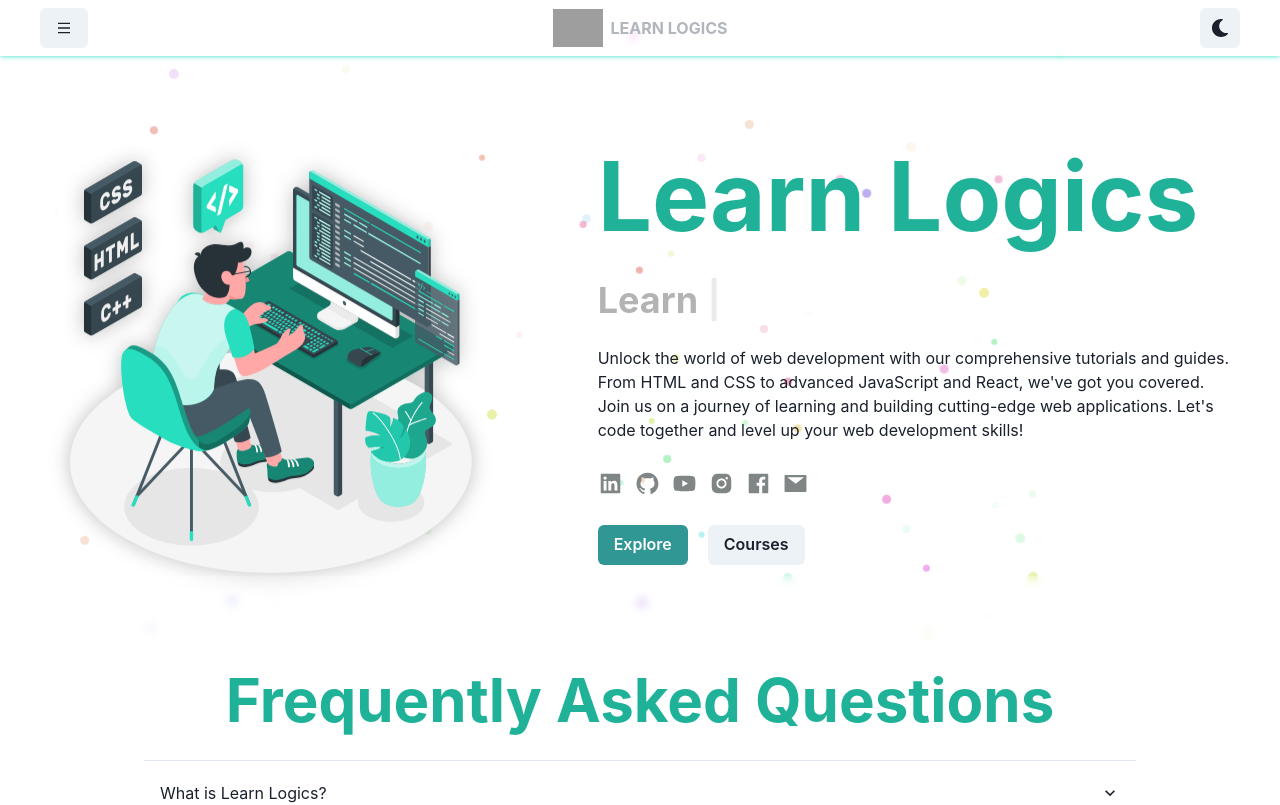
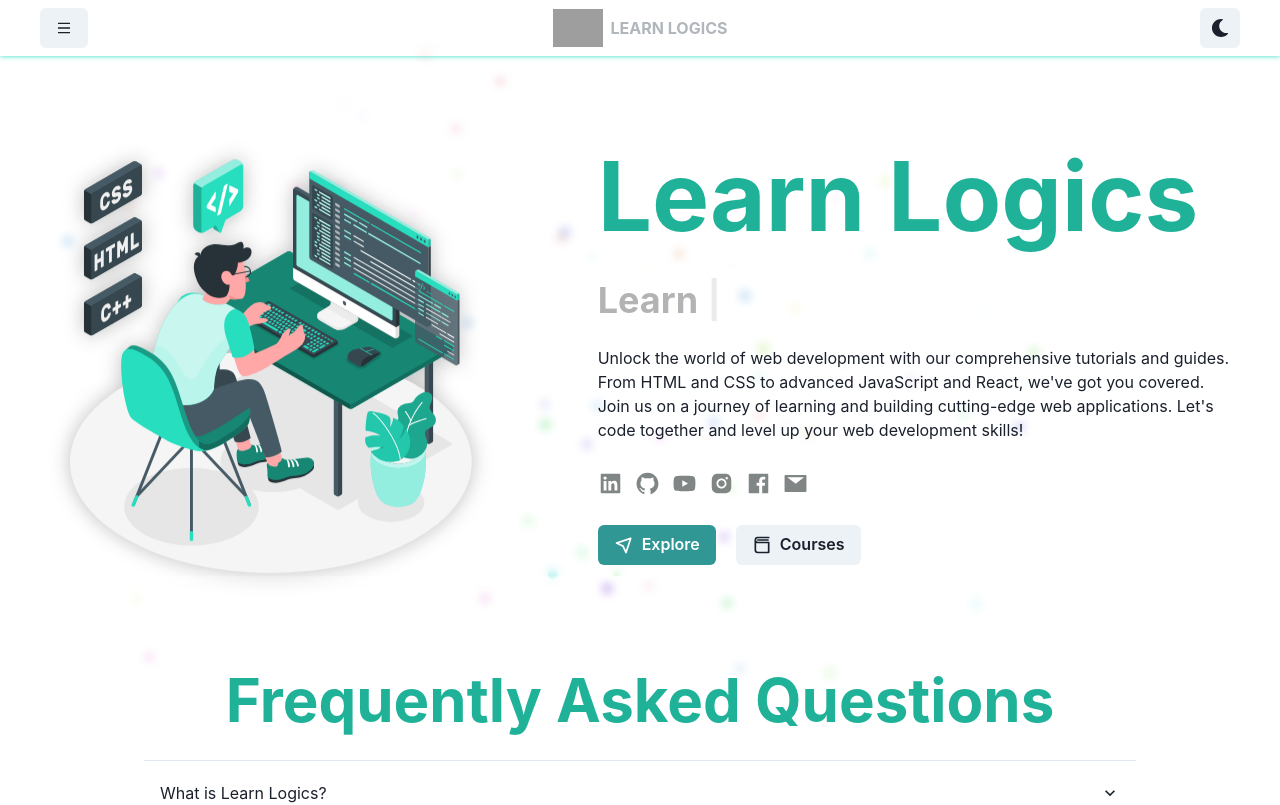
Before and after one commit to DeependraParmar/Learn-Logics, a React (Create React App) app: page / in a window 1280 px wide. Shown: the top 805 px of the page. Built offline with nearby package versions, Linux system fonts and the light colour scheme; grey boxes are pictures that could not be loaded.

Commit message:
Filters & Positions Fixed

```diff
--- a/src/App.js
+++ b/src/App.js
@@ -22,6 +22,8 @@ import CoursesAdmin from './components/Admin/Courses/CoursesAdmin';
 import Users from './components/Admin/Users/Users';
 import CreateCourse from './components/Admin/CreateCourse/CreateCourse';
 import { Toaster } from 'react-hot-toast';
+import BlogsHome from './components/Blogs/BlogsHome';
+import BlogDetails from './components/Blogs/BlogDetails';
 
 function App() {
   window.addEventListener('contextmenu', (e) => {
@@ -45,6 +47,8 @@ function App() {
         <Route path='/termsandconditions' element={<TermsAndConditions />} />
 
         <Route path='/about' element={<About />} />
+        <Route path='/blogs' element={<BlogsHome />} />
+        <Route path='/blogs/:id' element={<BlogDetails />} />
 
         <Route path='/forgetpassword' element={<ForgetPassword />} />
         <Route path='/resetpassword/:token' element = {<ResetPassword />} />
--- a/src/components/About/About.jsx
+++ b/src/components/About/About.jsx
@@ -12,7 +12,7 @@ const About = () => {
   return (
     <>
       <Particles />
-      <Container maxW="container.xl" paddingTop={'7rem'} paddingBottom={'3rem'} >
+      <Container maxW="container.xl" backdropFilter={'blur(5px)'} paddingTop={'7rem'} paddingBottom={'3rem'} >
         <Heading textAlign={['center']} fontSize={['4xl', '5xl', '5xl', '5xl']} >About Me</Heading>
         <Stack justifyContent={['center', 'center', 'flex-start', 'flex-start']} direction={['column', 'column', 'row', 'row']} spacing={['5', '10']} padding={'8'} >
 
--- /dev/null
+++ b/src/components/Blogs/BlogDetails.jsx
@@ -0,0 +1,11 @@
+import React from 'react'
+
+const BlogDetails = () => {
+  return (
+    <>
+
+    </>
+  )
+}
+
+export default BlogDetails
--- /dev/null
+++ b/src/components/Blogs/BlogsHome.jsx
@@ -0,0 +1,17 @@
+import { Container, Heading } from '@chakra-ui/react'
+import React from 'react'
+import Particles from '../Home/Particles'
+
+const BlogsHome = () => {
+  return (
+    <>
+    <Particles />
+        <Container backdropFilter={'blur(5px)'} height={'90vh'} padding={['7rem 2rem 3rem 2rem']} maxW={'container.xl'} >
+            <Heading textAlign={'center'}>No Blogs at the moment😥</Heading>
+            {/* DO REMOVE THE HEIGHT FROM THE ABOVE CONTAINER */}
+        </Container>
+    </>
+  )
+}
+
+export default BlogsHome
--- a/src/components/Contact/Contact.jsx
+++ b/src/components/Contact/Contact.jsx
@@ -23,7 +23,7 @@ const Contact = () => {
     return (
         <>
             <Particles />
-            <Container paddingY={'6rem'} >
+            <Container backdropFilter={'blur(5px)'} paddingY={'6rem'} >
                 <VStack height={'fit-content'} paddingY={'2rem'} paddingX={'1rem'} justifyContent={'center'} borderRadius={'10px'} backdropFilter={'blur(5px)'} spacing={'5'}>
 
                     {/* learn logics heading  */}
--- a/src/components/Courses/Courses.scss
+++ b/src/components/Courses/Courses.scss
@@ -6,6 +6,8 @@
     width: 100%;
     padding: 7rem 0rem 4rem 0rem;
     gap: 1rem;
+    backdrop-filter: blur(5px);
+    -webkit-backdrop-filter: blur(5px);
 }
 .course{
     transition: all 0.4s ease-in-out;
--- a/src/components/Home/Home.jsx
+++ b/src/components/Home/Home.jsx
@@ -7,6 +7,8 @@ import { Link } from "react-router-dom"
 import Particles from './Particles';
 import SocialMediaIcons from '../SocialMedia/SocialMedia';
 import { useEffect } from 'react';
+import { BiNavigation } from 'react-icons/bi';
+import { RiBook3Line } from 'react-icons/ri';
 
 const Home = () => {
     document.title = "Learn Logics";
@@ -51,10 +53,10 @@ const Home = () => {
                         <SocialMediaIcons />
                         <HStack spacing={5}>
                             <a href="https://learnlogics.page.link/RtQw" target='blank'>
-                                <Button colorScheme={'teal'} variant={'solid'}>Explore</Button>
+                                <Button colorScheme={'teal'} variant={'solid'} gap={'2'}><BiNavigation size={'20'} /> Explore</Button>
                             </a>
                             <Link to="/courses">
-                                <Button variant={'solid'}>Courses</Button>
+                                <Button variant={'solid'} gap={'2'} ><RiBook3Line size={'20'} />Courses</Button>
                             </Link>
                         </HStack>
                     </VStack>
--- a/src/components/Home/Home.scss
+++ b/src/components/Home/Home.scss
@@ -1,6 +1,8 @@
 .home_container{
     box-sizing: border-box;
     padding: 8rem 0rem 0rem 0rem;
+    backdrop-filter: blur(5px);
+    -webkit-backdrop-filter: blur(5px);
 }
 .head_image{
     filter: drop-shadow(0px 0px 10px #bfbfbf);
```
